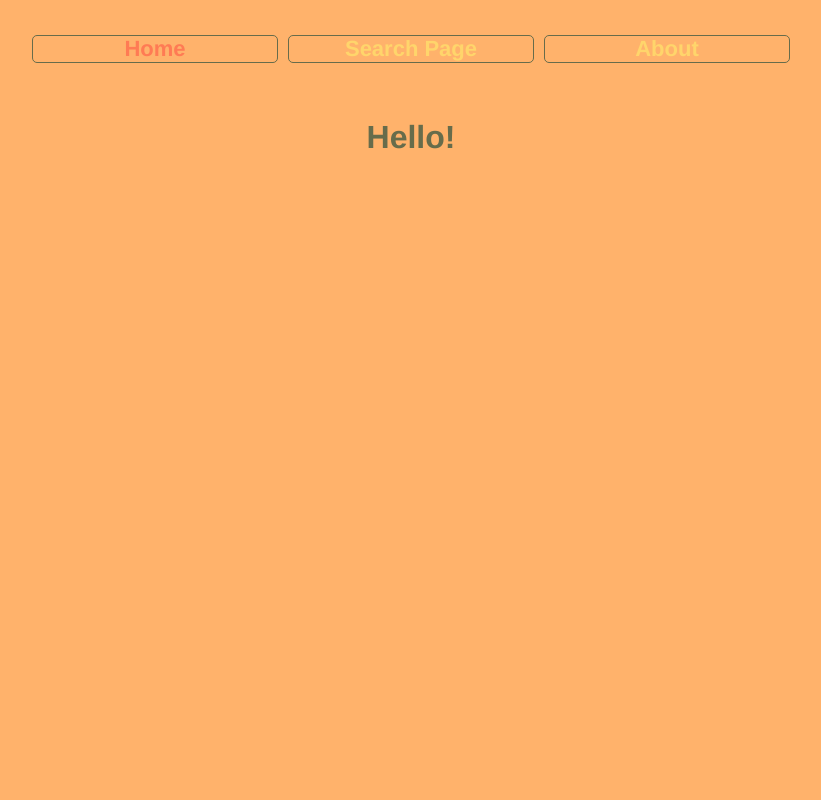
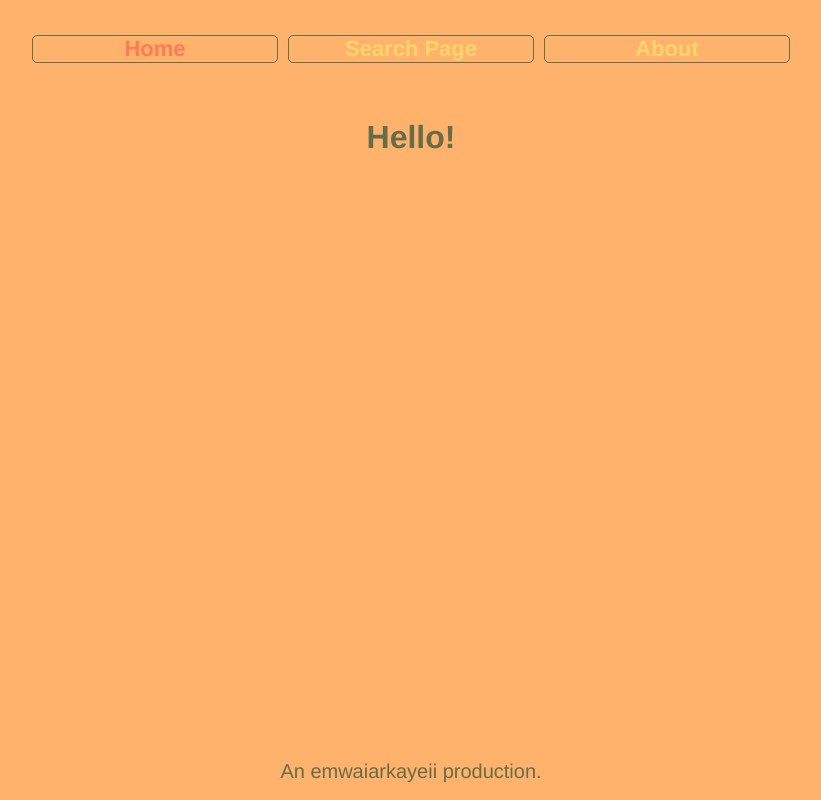
Before and after one commit to myrka1/genius-api, a Vue app in the folder front/: page / in a window 1280 px wide. Shown: the whole page, without its empty margins (229-1050 px from the left). Built offline with nearby package versions, Linux system fonts and the light colour scheme; no server answers.

Commit message:
added footer, changes to about page

```diff
--- a/front/src/App.vue
+++ b/front/src/App.vue
@@ -1,5 +1,9 @@
 <template>
   <div id="app">
+    <div class="footer">
+      <p>An emwaiarkayeii production.</p>
+
+    </div>
     <nav>
       <router-link to="/">Home</router-link>
       <router-link to="/search">Search Page</router-link>
@@ -59,4 +63,14 @@ nav a {
 nav a.router-link-exact-active {
   color: #FF7B54;
 }
+
+.footer {
+  position: fixed;
+  bottom: 0;
+  width: 100%;
+  height: 50px;
+  text-align: center;
+  font-size: 20px;
+  margin-bottom: 10px;
+}
 </style>
--- a/front/src/views/AboutView.vue
+++ b/front/src/views/AboutView.vue
@@ -1,5 +1,24 @@
 <template>
   <div class="about">
-    <h1>This is an about page.</h1>
+    <p><strong>
+      This program connects to the Genius API.
+      <br>
+      Learn more about the Genius API
+      <a href="https://docs.genius.com/">here</a>.
+    </strong>
+    </p>
   </div>
 </template>
+
+
+<style scoped>
+  .about {
+    font-size: 30px;
+    border: 1px solid #FFD56B;
+    margin-left: 10px;
+    margin-right: 10px;
+    border-radius: 5px;
+  }
+
+
+</style>
```
